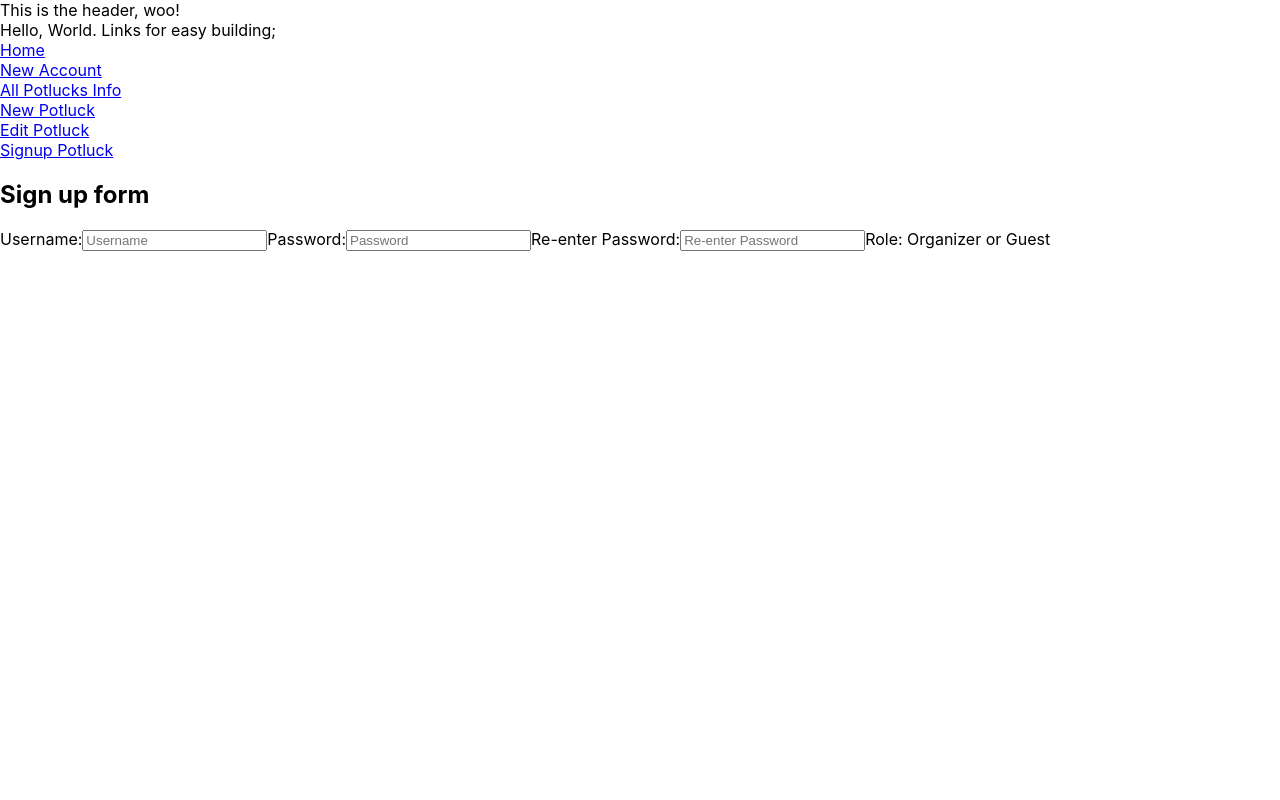
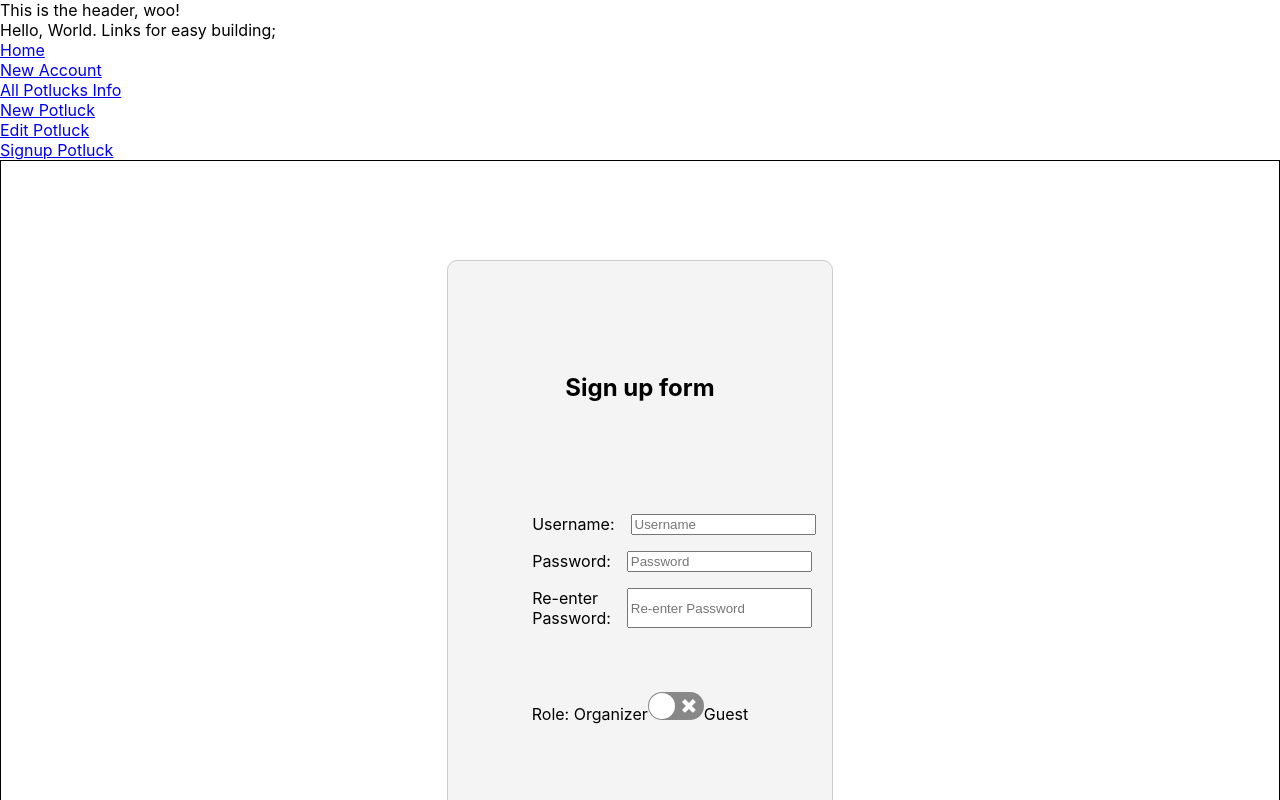
Before and after one commit to Potluck-Crew/frontend, a React (Create React App) app in the folder potluck/: page /new in a window 1280 px wide. Shown: the top 800 px of the page. Built offline with nearby package versions, Linux system fonts and the light colour scheme.

Commit message:
styling changes

```diff
--- a/potluck/src/components/NewAccount.js
+++ b/potluck/src/components/NewAccount.js
@@ -1,9 +1,20 @@
-import React from 'react'
+import React, { useState } from 'react';
+import Switch from "react-switch";
+import './newAccount.css';
 
 function NewAccount() {
+    //Temp state for toggle
+    const [ checked, setChecked ] = useState(false);
+
+    const onClick = () => {
+        setChecked( !checked );
+    }
+
     return (
-        <div>
+        <div className = 'newAccount'>
+            <div className = 'wrap'>
                     <h2>Sign up form</h2>
+                <form>
                     <label>Username:
                         <input
                             type = 'text'
@@ -25,7 +36,15 @@ function NewAccount() {
                             placeholder = 'Re-enter Password'
                         />
                     </label>
-             Role: Organizer or Guest
+                    <p>Role: Organizer
+                        <Switch
+                            onChange = { onClick }
+                            checked = { checked }
+                            color = 'red'
+                        />
+                    Guest</p>
+                </form>
+             </div>
         </div>
     )
 }
--- /dev/null
+++ b/potluck/src/components/newAccount.css
@@ -0,0 +1,50 @@
+.newAccount {
+	display: flex;
+	justify-content: center;
+	align-items: center;
+	height: 50rem;
+	border: 1px solid black;
+}
+
+.newAccount .wrap {
+	display: flex;
+	flex-direction: column;
+	justify-content: center;
+	align-items: center;
+	height: 75%;
+	width: 30%;
+	background-color: #f4f4f4;
+	border: 1px solid #cccccc;
+	border-radius: 10px;
+}
+
+.newAccount .wrap h2 {
+	justify-content: flex-start;
+}
+
+form {
+	display: flex;
+	flex-direction: column;
+	justify-content: center;
+	align-items: center;
+	height: 50%;
+	width: 75%;
+	margin-top: 3rem;
+}
+
+form label {
+	display: flex;
+	justify-content: space-between;
+	margin-top: 1rem;
+	width: 75%;
+}
+
+form label input {
+	display: flex;
+	justify-content: flex-end;
+	margin-left: 1rem;
+}
+
+form p {
+	margin-top: 4rem;
+}
```
Also changed, not shown: 1 other file (tests, documents, lock files or other folders). Lines whose indentation alone changed are shown as unchanged.
